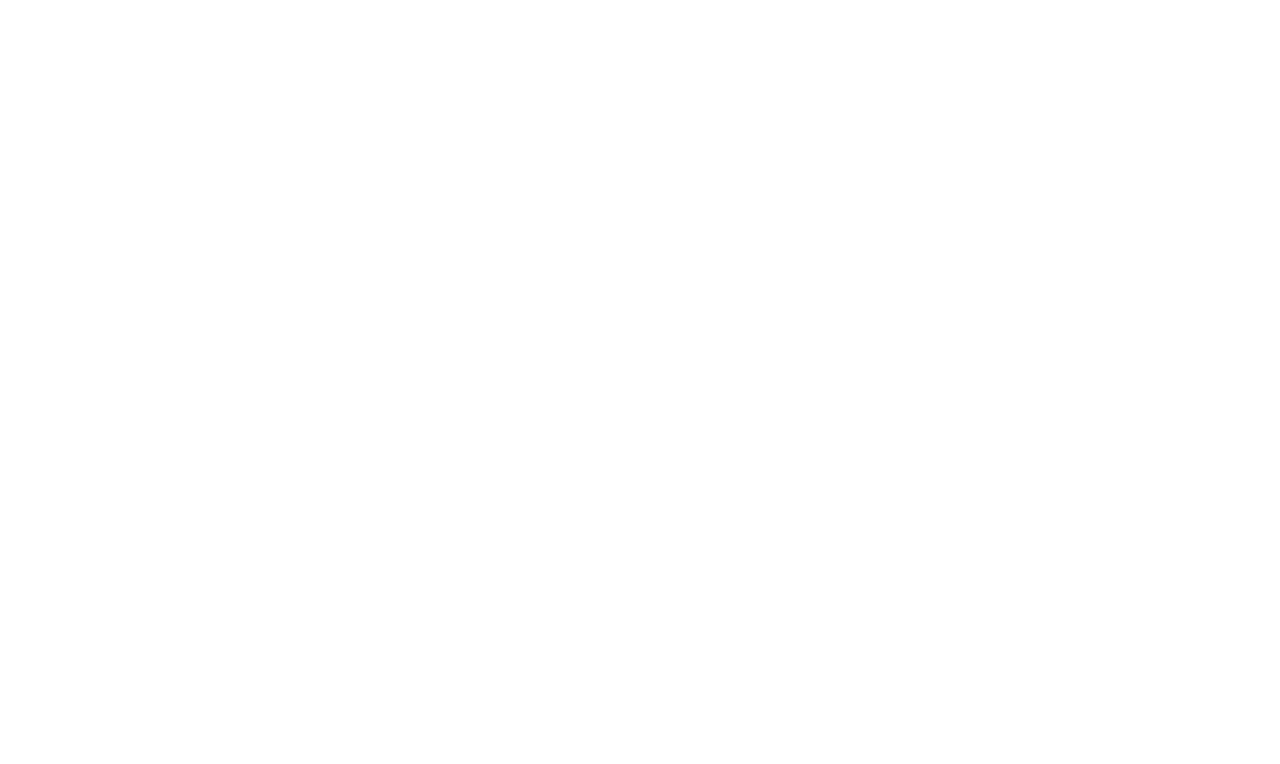
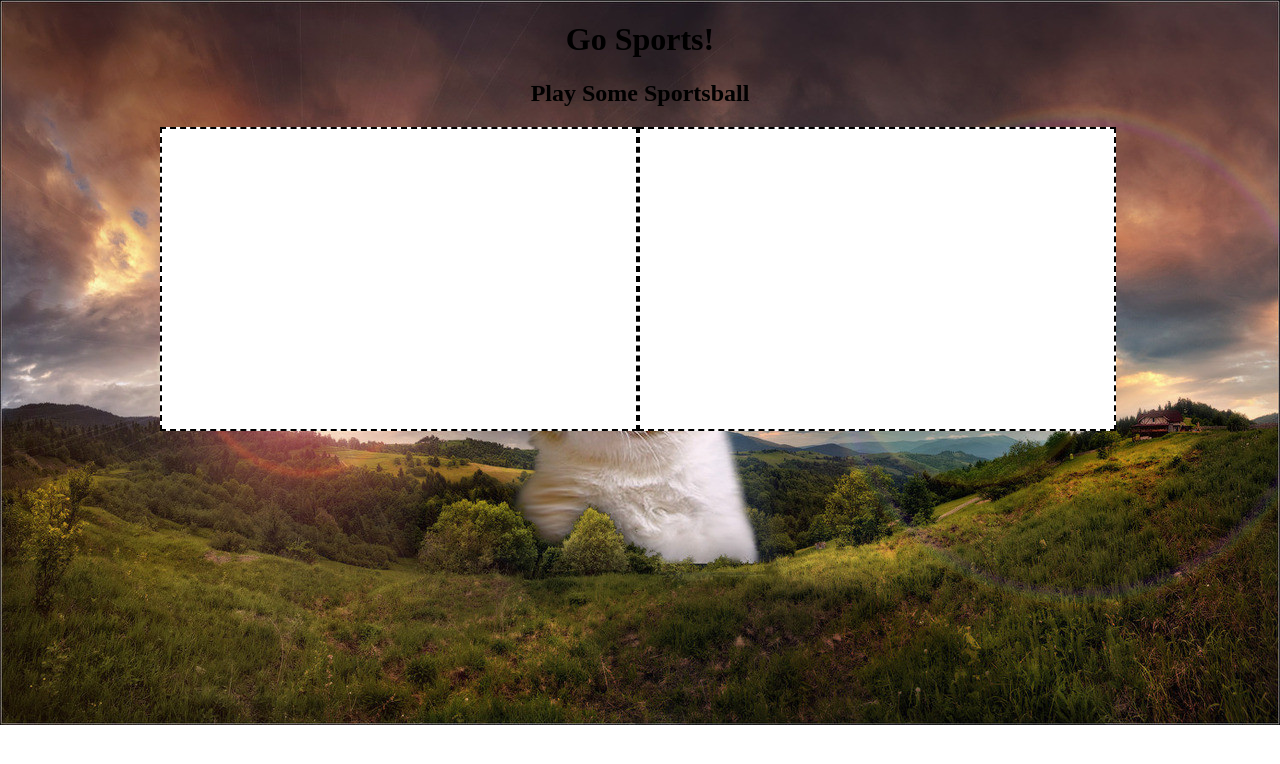
Before and after one commit to MisaZander/Word-Guess-Game, a plain HTML site: page index.html in a window 1280 px wide. Drawn offline with Linux system fonts and the light colour scheme.

Commit message:
Added a little html

```diff
--- a/assets/stylesheets/main.css
+++ b/assets/stylesheets/main.css
@@ -0,0 +1,35 @@
+/* main.css */
+
+body, html {
+    margin: 0;
+    padding: 0;
+    height: 100%;
+}
+
+body {
+    background: url(../images/grumpground.jpg) no-repeat 0 0;
+}
+
+#page {
+    max-width: 960px;
+    margin: 0 auto;
+}
+
+h1, h2 {
+    text-align: center;
+}
+
+/* Main Divs */
+
+.sections-container {
+    width: 960px;
+    position: relative;
+}
+
+.section {
+    height: 300px;
+    width: 474px;
+    float: left;
+    border: #000 dashed 2px;
+    background-color: #fff;
+}
--- a/index.html
+++ b/index.html
@@ -9,6 +9,18 @@
     <script src="assets/scripts/main.js"></script>
 </head>
 <body>
+    <div id="page">
+        <h1>Go Sports!</h1>
+        <h2>Play Some Sportsball</h2>
 
+         <div class="section-container">
+            <div class="section">
+
+            </div>
+            <div class="section">
+
+            </div>
+        </div>
+    </div>
 </body>
 </html>
```
Also changed, not shown: assets/images/grumpground.jpg (added).
